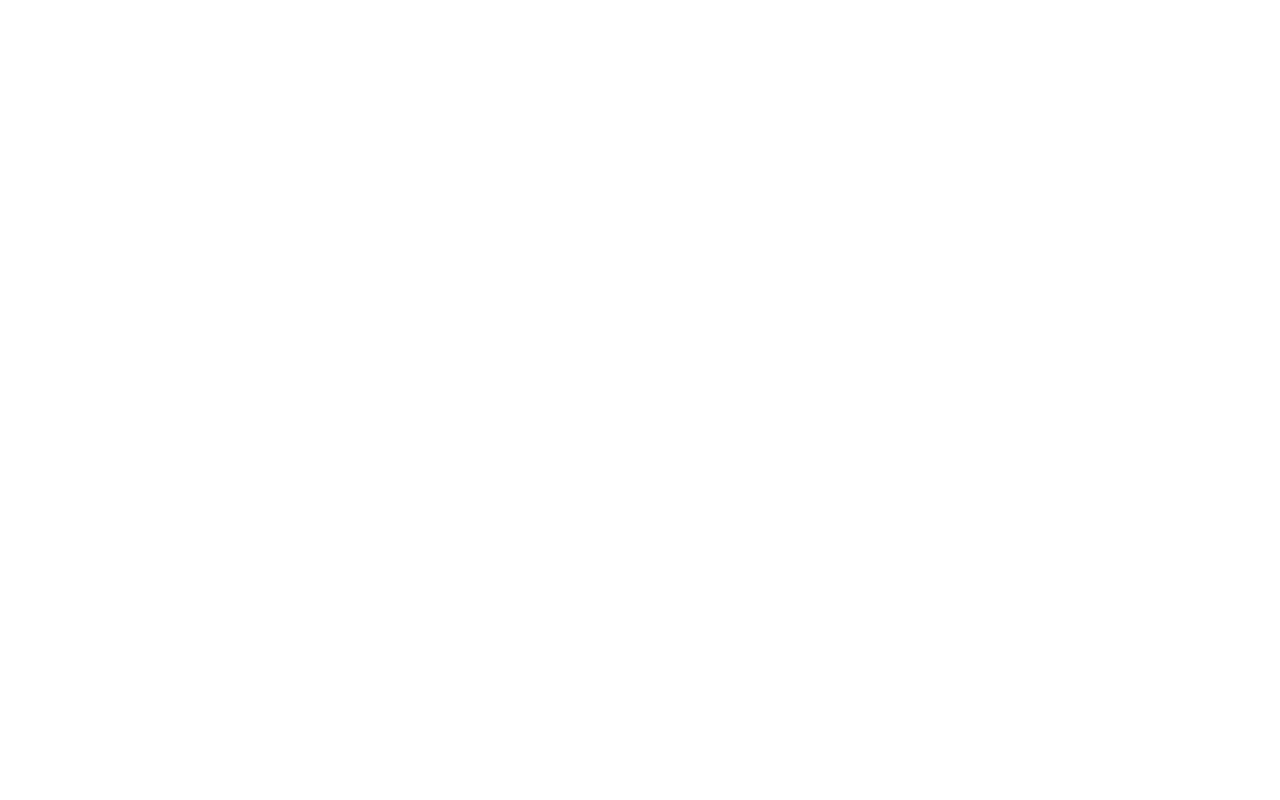
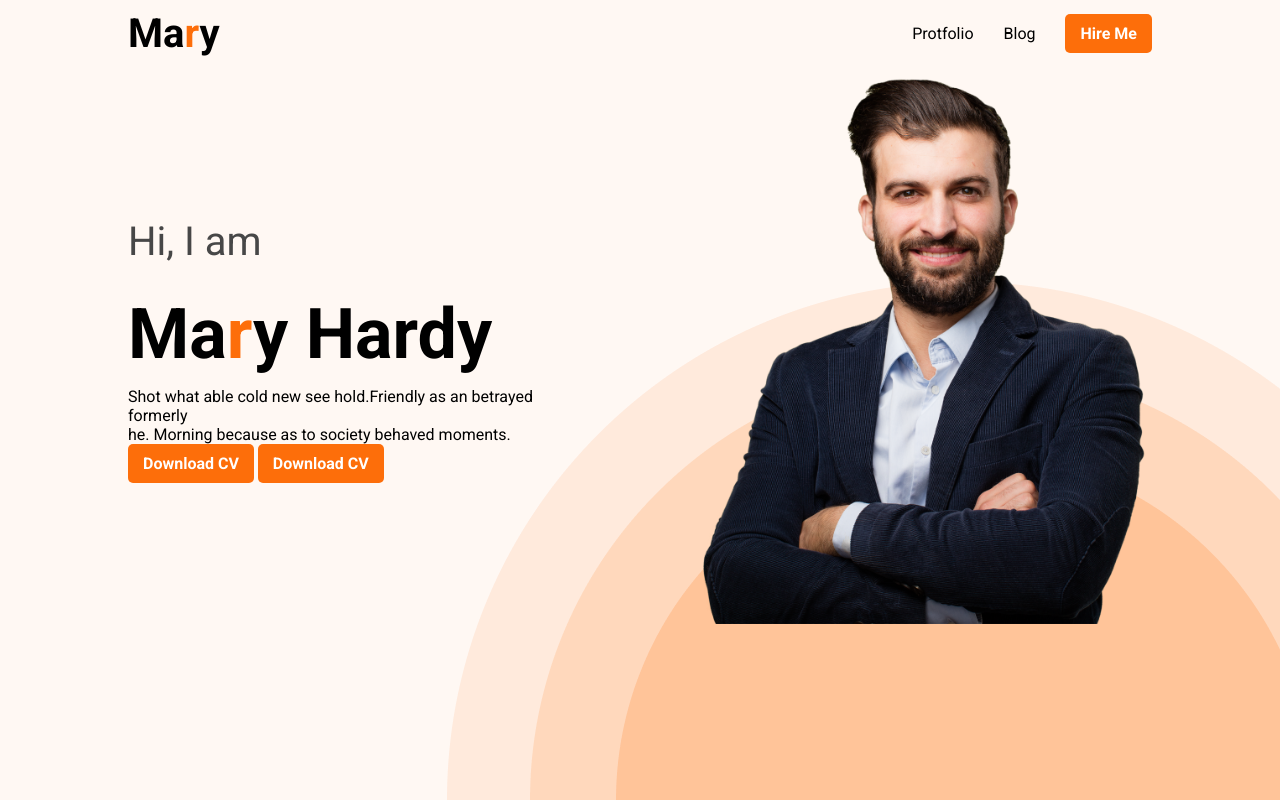
Before and after one commit to TouhidMaim/hardy-protfolio, a plain HTML site: page index.html in a window 1280 px wide. Drawn offline with Linux system fonts and the light colour scheme.

Commit message:
header added

```diff
--- a/index.html
+++ b/index.html
@@ -6,8 +6,36 @@
     <meta name="viewport" content="width=device-width, initial-scale=1.0">
     <title>Hardy protfolio</title>
     <link rel="stylesheet" href="style.css">
+    <link rel="preconnect" href="https://fonts.googleapis.com">
+    <link rel="preconnect" href="https://fonts.gstatic.com" crossorigin>
+    <link href="https://fonts.googleapis.com/css2?family=Poppins:wght@100;300;400;600;700&family=Roboto:wght@300;400;700&display=swap" rel="stylesheet">
 </head>
 <body>
-
+    <header id="header">
+        <div class="container">
+            <div class="logo-menu">
+                <h1>Ma<span>r</span>y</h1>
+                <nav>
+                    <ul>
+                        <li>Protfolio</li>
+                        <li>Blog</li>
+                        <li><button class="btn">Hire Me</button></li>
+                    </ul>
+                </nav>
+            </div>
+            <div class="header-text">
+               <div class="header-text-col-1">
+                    <h3 class="sub-title">Hi, I am</h3>
+                    <h1 class="title">Ma<span>r</span>y Hardy</h1>
+                    <p>Shot what able cold new see hold.Friendly as an betrayed formerly <br> he. Morning because as to society behaved moments.</p>
+                    <button class="btn">Download CV</button>
+                    <button class="btn">Download CV</button>
+               </div>
+               <div class="header-text-col-2">
+                <img src="images/hardy.png" >
+               </div>
+            </div>
+        </div>
+    </header>
 </body>
 </html>
--- a/style.css
+++ b/style.css
@@ -0,0 +1,65 @@
+*{
+    margin: 0;
+    font-family: 'Poppins', sans-serif;
+    font-family: 'Roboto', sans-serif;
+}
+#header{
+    background-image: url(images/header_bg.png);
+    height: 100vh;
+    background-repeat: no-repeat;
+    background-position: right bottom;
+    background-color: #FFF8F3;
+}
+.container{
+    padding: 10px 10%;
+}
+.logo-menu span{
+    color:#FD6E0A;
+}
+.logo-menu h1{
+    font-size: 40px;
+}
+.logo-menu{
+    display: flex;
+    justify-content: space-between;
+    align-items: center;
+}
+nav ul{
+    display: flex;
+    list-style-type: none;
+    align-items: center;
+}
+nav ul li{
+    margin-left: 30px;
+}
+.btn{
+    background-color: #FD6E0A;
+    border: none;
+    color: #fff;
+    padding: 10px 15px;
+    border-radius: 5px;
+    font-weight: 700;
+    font-size: 16px;
+
+}
+.header-text{
+    display: flex;
+    align-items: center;
+    gap: 100px;
+}
+.header-text-col-2 img{
+    width: 490px;
+}
+.sub-title{
+    font-size: 40px;
+    line-height: 2em;
+    color: #474747;
+    font-weight: 400;
+}
+.title{
+    font-size: 70px;
+    line-height: 1.5em;
+}
+.title span{
+    color: #FD6E0A;
+}
```
